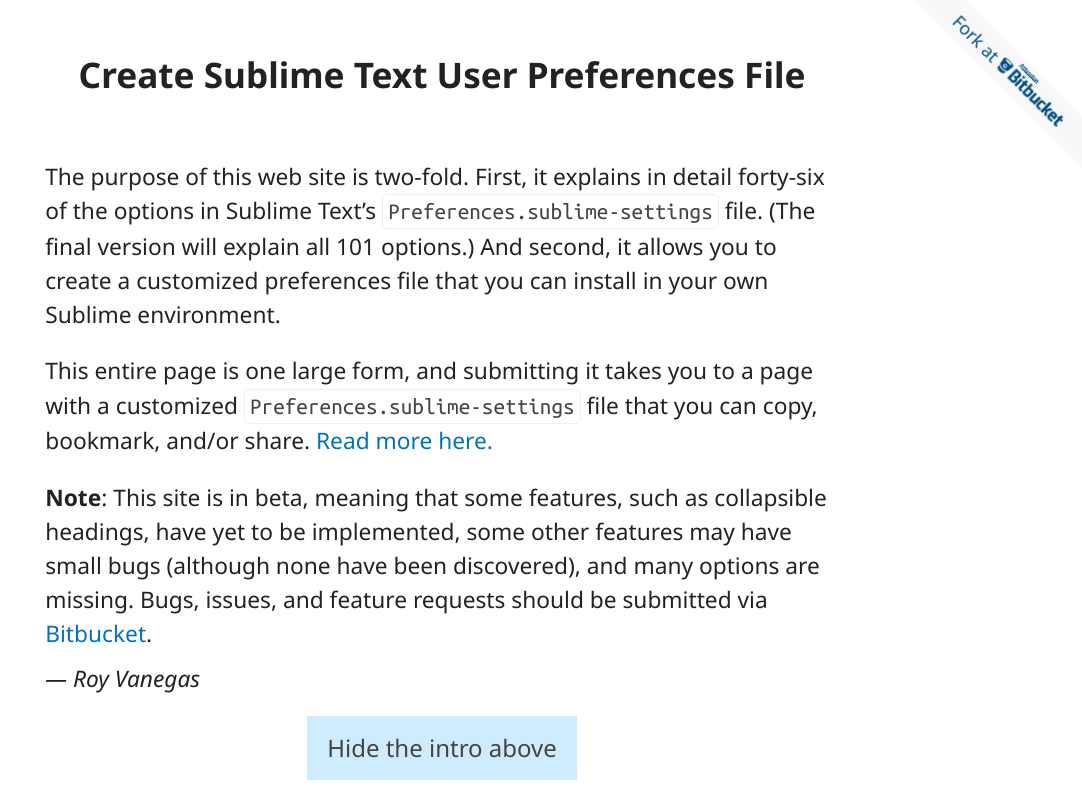
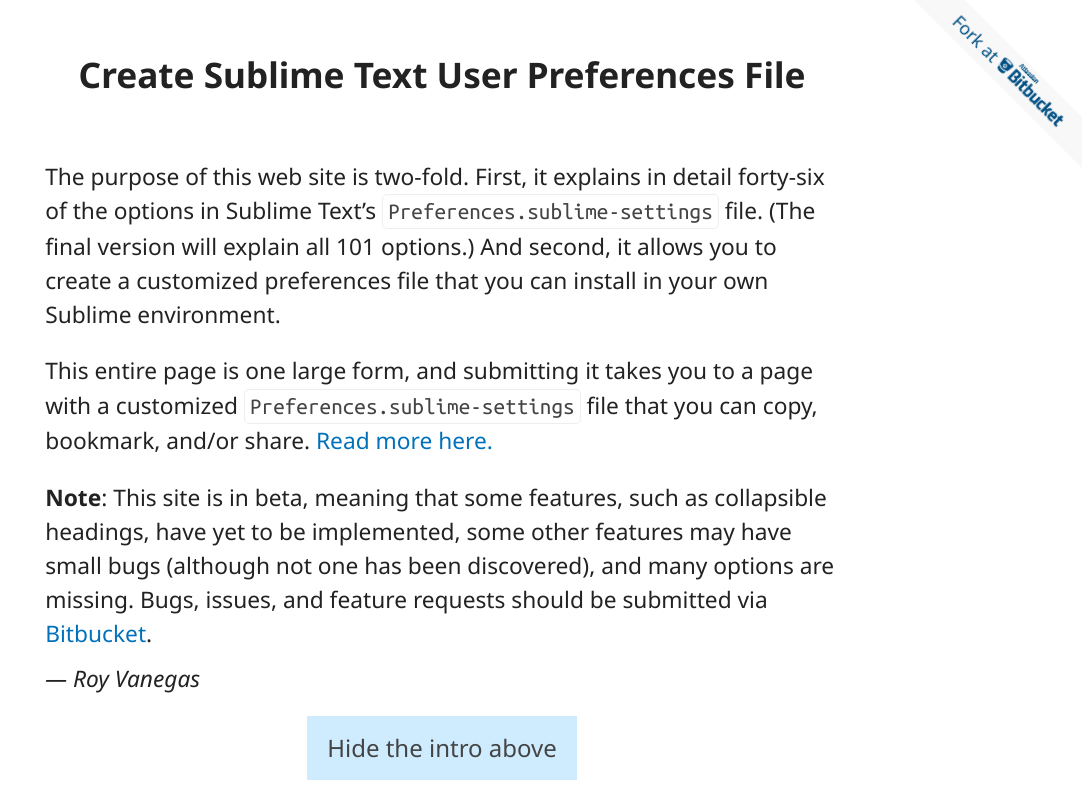
Before and after one commit to code-warrior/create-sublime-text-user-preferences-file, a PHP site: page / in a window 1280 px wide. Shown: the top 804 px of the page, without its empty margins (198-1280 px from the left). Run offline with PHP 8.4, Linux system fonts and the light colour scheme; some libraries are stand-ins or nearby versions.

Commit message:
Update README

```diff
--- a/index.php
+++ b/index.php
@@ -29,7 +29,10 @@ session_start();
    <link rel="stylesheet" href="css/style.css">
 </head>
 <body>
-   <aside title="Fork me at Bitbucket"><a href="https://bitbucket.org/code-warrior/create-sublime-text-user-preferences-file">Fork at <img src="img/Atlassian_Bitbucket_Logo.png" height="22" alt="Bitbucket"></a></aside>
+   <aside title="Fork me at Bitbucket"><a
+   href="https://bitbucket.org/code-warrior/create-sublime-text-user-preferences-file">Fork
+   at <img src="img/Atlassian_Bitbucket_Logo.png" height="22"
+   alt="Bitbucket"></a></aside>
    <header>
       <h1>Create Sublime Text User Preferences File</h1>
 <?php require_once "includes/navigation.html"; ?>
@@ -46,7 +49,7 @@ session_start();
       more here.</a></p>
       <p><strong>Note</strong>: This site is in beta, meaning that some features,
       such as collapsible headings, have yet to be implemented, some other features
-      may have small bugs (although none have been discovered), and many options are
+      may have small bugs (although not one has been discovered), and many options are
       missing. Bugs, issues, and feature requests should be submitted via
       <a href="https://bitbucket.org/code-warrior/create-sublime-text-user-preferences-file">Bitbucket</a>.</p>
       <address>— Roy Vanegas</address>
```
